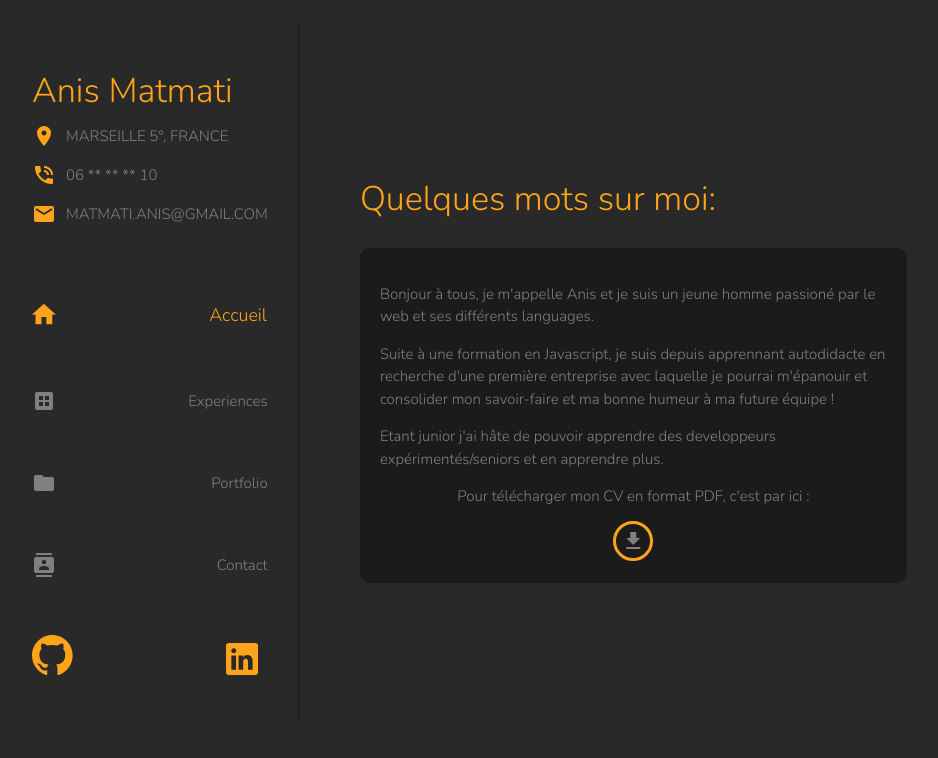
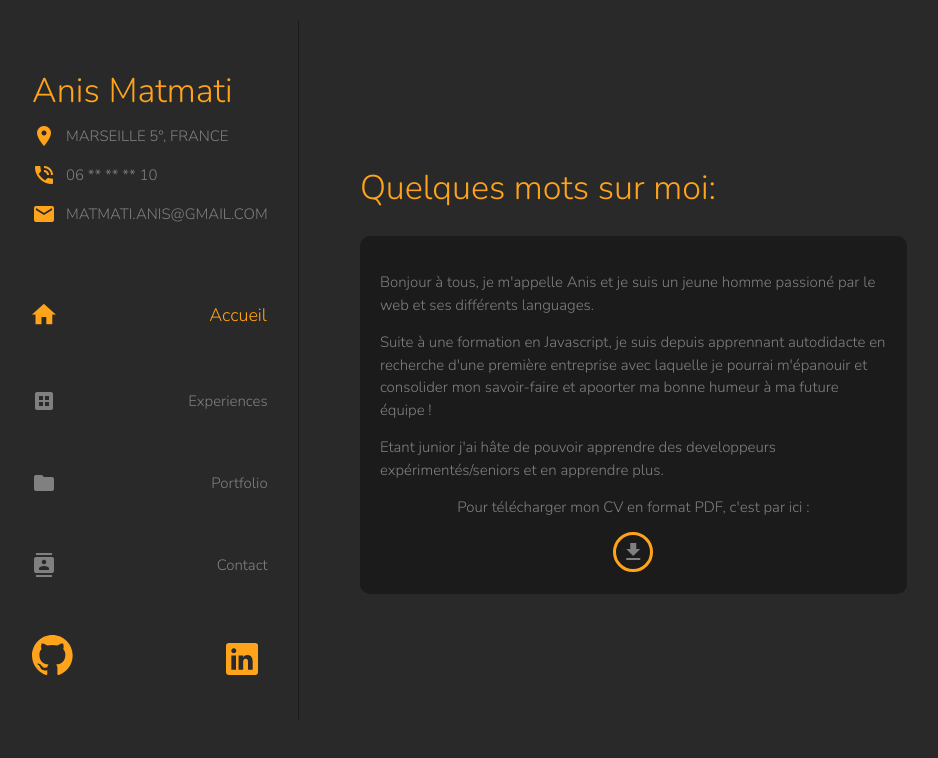
Before and after one commit to Wutzy/cv-react, a React (Create React App) app: page / in a window 1280 px wide. Shown: the top 758 px of the page, without its empty margins (170-1108 px from the left). Built offline with nearby package versions, Linux system fonts and the light colour scheme.

Commit message:
modif description

```diff
--- a/src/pages/home/home.tsx
+++ b/src/pages/home/home.tsx
@@ -16,7 +16,7 @@ const Home: FunctionComponent = () => {
                         et ses différents languages.</p>
                         <p>Suite à une formation en Javascript, je suis depuis apprennant
                             autodidacte en recherche d'une première entreprise avec laquelle je pourrai m'épanouir et consolider
-                            mon savoir-faire et ma bonne humeur à ma future équipe !</p>
+                            mon savoir-faire et apoorter ma bonne humeur à ma future équipe !</p>
                         <p>Etant junior j'ai hâte de pouvoir apprendre des developpeurs expérimentés/seniors et en apprendre plus.</p>
                         <p className='center'>Pour télécharger mon CV en format PDF, c'est par ici :</p>
                         <DownloadButton selectedFile = {myCV} />
```
